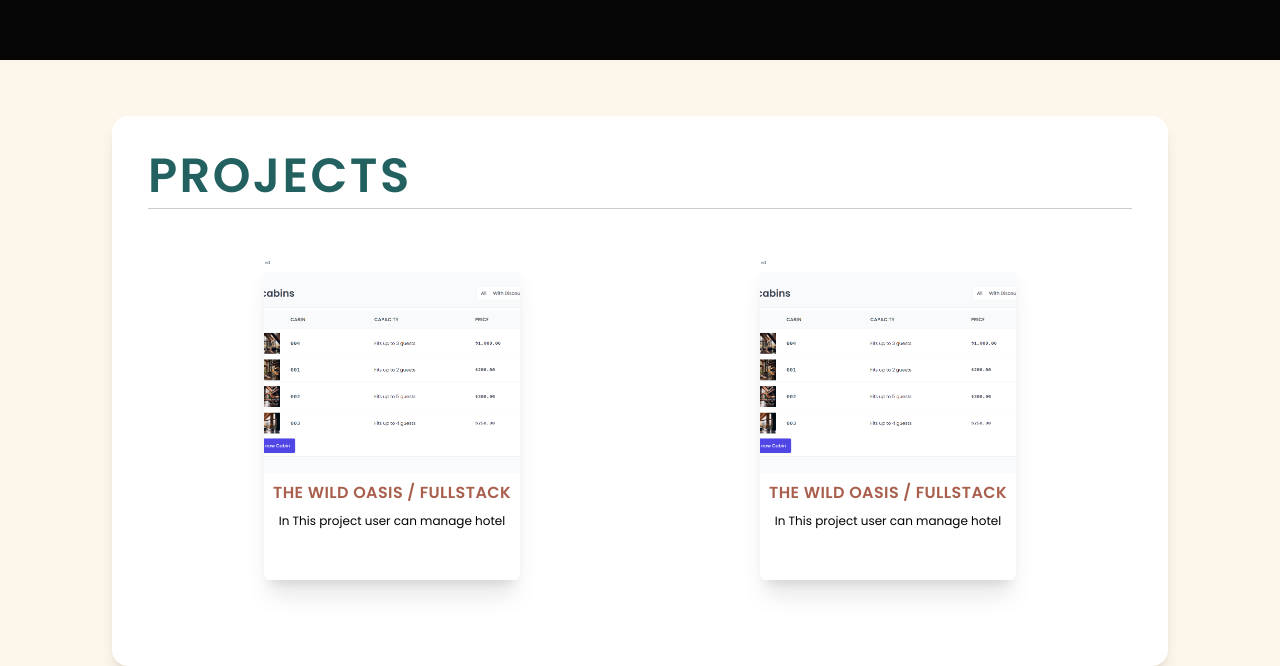
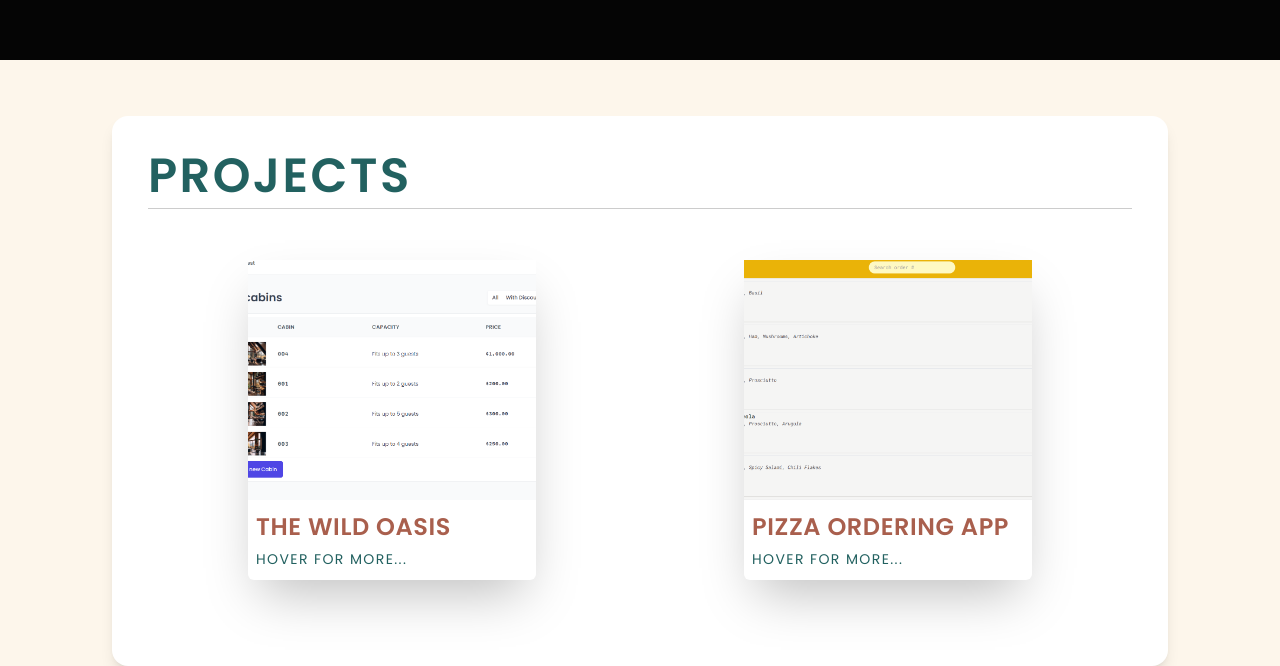
Before and after one commit to Archil-Milorava/My-portfolio-v1, a React (Vite) app: page / in a window 1280 px wide. Shown: the part 820-1486 px from the top of the page. Built offline with nearby package versions, Linux system fonts and the light colour scheme.

Commit message:
card finished

```diff
--- a/src/sections/ProjectsSection.jsx
+++ b/src/sections/ProjectsSection.jsx
@@ -1,13 +1,18 @@
+import projects from "../sevices/projectsData";
 import ProjectCard from "../ui/ProjectCard";
 
 function ProjectsSection() {
+
+
+
   return (
     <section className=" h-[550px] w-full border-none p-9 rounded-2xl shadow-lg flex flex-col bg-white">
         <h1 className="text-5xl font-semibold uppercase tracking-wider text-green-main border-b border-b-black border-opacity-20 pb-2 ">Projects</h1>
 
         <div className="flex justify-around  h-full w-full items-center gap-2">
-          <ProjectCard />
-
+          {projects.map((data, index) => (
+            <ProjectCard key={index} data={data} />
+          ))}
         </div>
 
 
--- /dev/null
+++ b/src/sevices/projectsData.js
@@ -0,0 +1,32 @@
+const projects = [
+  {
+    id: 1,
+    title: "The wild oasis",
+    description:
+      "This is an application, where user can log in and manage hotel rooms and the reservations. This is Fullstack application and backend built with Supabase.",
+    image: "../../public/wild-2.png",
+    link: "https://the-wild-oasis-2-plum.vercel.app/login",
+    githubLink: "https://github.com/Archil-Milorava/The-wild-Oasis-2",
+    fullStack: true,
+    technologies: [
+      "react",
+      "supabase",
+      "styled components",
+      "react router",
+      "react query",
+    ],
+  },
+  {
+    id: 2,
+    title: "Pizza ordering app",
+    description:
+      "In this application, user can order pizza. here is Redux used for state management. If you can not order Pizza, it means that API is not working. ",
+    image: "../../public/pizza-1.png",
+    link: "https://pizza-ordering-chi.vercel.app/menu",
+    githubLink: "https://github.com/Archil-Milorava/Pizza-Ordering",
+    fullStack: false,
+    technologies: ["react", "redux", "tailwind css", "react router"],
+  },
+];
+
+export default projects;
--- a/src/ui/ProjectCard.jsx
+++ b/src/ui/ProjectCard.jsx
@@ -1,74 +1,60 @@
 import { useState } from "react";
 import { FaGithub } from "react-icons/fa";
 
-function ProjectCard() {
+function ProjectCard({ data }) {
   const [isHovered, setIsHovered] = useState(false);
+  const {
+    title,
+    description,
+    image,
+    link,
+    githubLink,
+    fullStack,
+    technologies,
+  } = data;
+
 
   return (
-      <>
     <div
-      className="flex flex-col hover:w-[36rem]  h-80 w-64 transition-all duration-500 rounded-md cursor-pointer shadow-xl overflow-hidden"
+      className="h-80 w-72 border border-none shadow-2xl hover:w-[55rem] cursor-pointer rounded-md transition-all duration-1000 ease-in-out"
       onMouseEnter={() => setIsHovered(true)}
       onMouseLeave={() => setIsHovered(false)}
     >
-      <div className=" w-full h-2/3">
-        <img
-          src="../../public/wild-2.png"
-          className="h-full object-cover "
-          alt="prj"
-        />
-      </div>
-      <div className=" w-full h-1/3 flex flex-col items-center space-y-2 p-2">
-        <h2 className="uppercase font-semibold tracking-wide text-red-main">
-          The Wild Oasis / FullStack
-        </h2>
-        <p className="text-center text-xs">
-          In This project user can manage hotel
-        </p>
-        {isHovered && (
-          <div className="flex gap-3 items-center">
-            <a href="">
-              <FaGithub className="text-xl text-red-main hover:text-opacity-60 transition-all" />
-            </a>
-            <p className="text-xs">
-              Built with: React-Query, React-Router, Supabase, Styled Components
+      {isHovered ? (
+        <div className=" h-full w-full flex gap-2 overflow-hidden bg-white-main">
+          <img src={image} className="h-full w-2/4  object-cover" alt={title} />
+
+          <div className=" pl-2 h-full w-2/4 max-h-full overflow-hidden flex flex-col items-start justify-between py-4">
+            <h1 className="text-2xl font-semibold tracking-wide text-red-main uppercase">
+              {title}
+            </h1>
+            <p className="text-sm text-black-main ">{description}</p>
+            <small>
+              Built with |{" "}
+              <span className="text-red-main">{technologies.join(", ")}</span>
+            </small>
+
+            <button className="w-3/4 h-10 ml-8  border-2 border-green-main flex items-center  text-3xl text-green-main justify-center hover:bg-green-main hover:text-white-main transition-all duration-500 ">
+              <a href={githubLink} target="blank">
+                <FaGithub />
+              </a>
+            </button>
+          </div>
+        </div>
+      ) : (
+        <div className="h-full w-full flex flex-col overflow-hidden">
+          <img src={image} className="h-3/4 object-cover" alt={image} />
+          <div className=" h-1/4 flex flex-col items-start justify-around p-2">
+            <h1 className="text-2xl font-semibold tracking-wide text-red-main uppercase">
+              {title}
+            </h1>
+            <p className="text-sm text-green-main uppercase tracking-widest">
+              Hover for more...
             </p>
           </div>
-        )}
-      </div>
-    </div>
-    <div
-    className="flex flex-col hover:w-[36rem]  h-80 w-64 transition-all duration-500 rounded-md cursor-pointer shadow-xl overflow-hidden"
-    onMouseEnter={() => setIsHovered(true)}
-    onMouseLeave={() => setIsHovered(false)}
-  >
-    <div className=" w-full h-2/3">
-      <img
-        src="../../public/wild-2.png"
-        className="h-full object-cover "
-        alt="prj"
-      />
-    </div>
-    <div className=" w-full h-1/3 flex flex-col items-center space-y-2 p-2">
-      <h2 className="uppercase font-semibold tracking-wide text-red-main">
-        The Wild Oasis / FullStack
-      </h2>
-      <p className="text-center text-xs">
-        In This project user can manage hotel
-      </p>
-      {isHovered && (
-        <div className="flex gap-3 items-center">
-          <a href="">
-            <FaGithub className="text-xl text-red-main hover:text-opacity-60 transition-all" />
-          </a>
-          <p className="text-xs">
-            Built with: React-Query, React-Router, Supabase, Styled Components
-          </p>
         </div>
       )}
     </div>
-  </div>
-  </>
   );
 }
 
```
Also changed, not shown: public/pizza-1.PNG (added).
